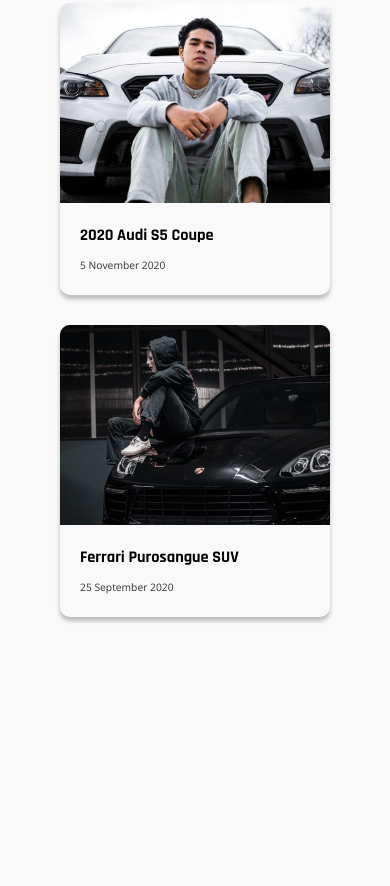
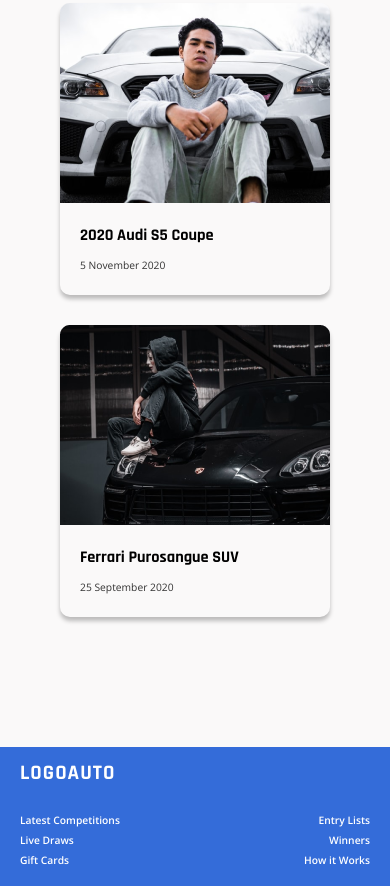
Before and after one commit to Monvis/CarLottery, a website: page src/index.html in a window 390 px wide. Shown: the part 4609-5495 px from the top of the page. Before the commit the page ends 5356 px from the top, so only its background shows below. Drawn offline with nearby package versions, Linux system fonts and the light colour scheme; files that its build step writes are made by us from their sources; files whose address does not match are found by name.

Commit message:
Создан и адаптирован подвал + адаптив swiperJs
Создан и адаптирован подвал, а так же был немного подкорректирован адаптив у swiperJs ( некорректно отображался шрифт контент на высоких разрешениях )

```diff
--- a/src/index.html
+++ b/src/index.html
@@ -342,6 +342,29 @@
 
 	</main>
 
+	<!-- Footer -->
+	<footer class="footer">
+		<div class="container">
+			<div class="footer__logo">
+				<h2>LOGOAUTO</h2>
+			</div>
+			<nav class="nav">
+				<div class="nav__column">
+					<a href="#" class="nav__links">Latest Competitions</a>
+					<a href="#" class="nav__links adapt">Entry Lists</a>
+				</div>
+				<div class="nav__column">
+					<a href="#" class="nav__links">Live Draws</a>
+					<a href="#" class="nav__links adapt">Winners</a>
+				</div>
+				<div class="nav__column">
+					<a href="#" class="nav__links">Gift Cards</a>
+					<a href="#" class="nav__links last__link">How it Works</a>
+				</div>
+			</nav>
+		</div>
+	</footer>
+
 	<script src="https://unpkg.com/swiper/swiper-bundle.min.js"></script>
 	<script src="source/js/script.min.js"></script>
 </body>
--- a/src/source/scss/style.scss
+++ b/src/source/scss/style.scss
@@ -9,6 +9,7 @@
 /* 3. How it works */
 /* 4. Swiper */
 /* 5. Latest Winners */
+/* 6. Footer */
 /* -------------------------------------------------------------------- */
 
 /* === Common === */
@@ -861,6 +862,22 @@
     }
 }
 
+@media (min-width: 1366px) {
+
+    .swiper {
+        &-container {
+            .swiper-slide {
+                &-content {
+
+                    h3 {
+                        font-size: 20.70px;
+                    }
+                }
+            }
+        }
+    }
+}
+
 @media (min-width: 960px) and (max-width: 1150px) {
     .swiper {
 
@@ -1074,3 +1091,178 @@
         }
     }
 }
+
+/* 6. Footer */
+
+.footer {
+    background-color: #346CD9;
+
+    .container {
+        display: flex;
+        justify-content: space-between;
+        align-items: center;
+        padding: 0;
+    }
+
+    &__logo {
+        padding: 16px 0;
+
+        h2 {
+            font-family: 'Rajdhani', sans-serif;
+            @include adaptive-font(30, 20);
+            font-weight: 700;
+            color: #FFFFFF;
+            letter-spacing: 0.05em;
+        }
+    }
+
+    .nav {
+        display: flex;
+        justify-content: space-between;
+
+        &__links {
+            @include adaptive-font(14, 10);
+            font-weight: bold;
+            text-decoration: none;
+            padding: 0 30px 0 0;
+            color: #fff;
+            transition: .4s;
+
+            &:hover {
+                color: #FF2E63;
+            }
+        }
+
+        .last__link {
+            padding: 0;
+        }
+    }
+}
+
+@media (max-width: 1200px) {
+
+    .footer {
+
+        .container {
+            padding: 0 20px;
+        }
+    }
+}
+
+@media (max-width: 870px) {
+
+    .footer {
+
+        .nav {
+            display: flex;
+            padding: 15px 0 10px 0;
+
+            &__column {
+                display: flex;
+                justify-content: space-between;
+                padding: 0 0 10px 0;
+
+                .adapt {
+                    padding: 0;
+                }
+            }
+
+            &__links {
+                @include adaptive-font(14, 10);
+                font-weight: bold;
+                text-decoration: none;
+                padding: 0 30px 0 0;
+                color: #fff;
+                transition: .4s;
+
+                &:hover {
+                    color: #FF2E63;
+                }
+            }
+
+            .last__link {
+                padding: 0;
+            }
+        }
+    }
+}
+
+@media (max-width: 730px) {
+
+    .footer {
+
+        .nav {
+            display: block;
+            padding: 15px 0 10px 0;
+
+            &__column {
+                display: flex;
+                justify-content: space-between;
+                padding: 0 0 10px 0;
+
+                .adapt {
+                    padding: 0;
+                }
+            }
+
+            &__links {
+                @include adaptive-font(14, 10);
+                font-weight: bold;
+                text-decoration: none;
+                padding: 0 30px 0 0;
+                color: #fff;
+                transition: .4s;
+
+                &:hover {
+                    color: #FF2E63;
+                }
+            }
+
+            .last__link {
+                padding: 0;
+            }
+        }
+    }
+}
+
+@media (min-width: 320px) and (max-width: 390px) {
+
+    .footer {
+
+        .container {
+            display: block;
+        }
+
+        .nav {
+            display: block;
+            padding: 15px 0 10px 0;
+
+            &__column {
+                display: flex;
+                justify-content: space-between;
+                padding: 0 0 10px 0;
+
+                .adapt {
+                    padding: 0;
+                }
+            }
+
+            &__links {
+                @include adaptive-font(14, 10);
+                font-weight: bold;
+                text-decoration: none;
+                padding: 0 30px 0 0;
+                color: #fff;
+                transition: .4s;
+
+                &:hover {
+                    color: #FF2E63;
+                }
+            }
+
+            .last__link {
+                padding: 0;
+            }
+        }
+    }
+}
```
Also changed, not shown: dist/css/style.css, dist/css/style.min.css, dist/index.html.
